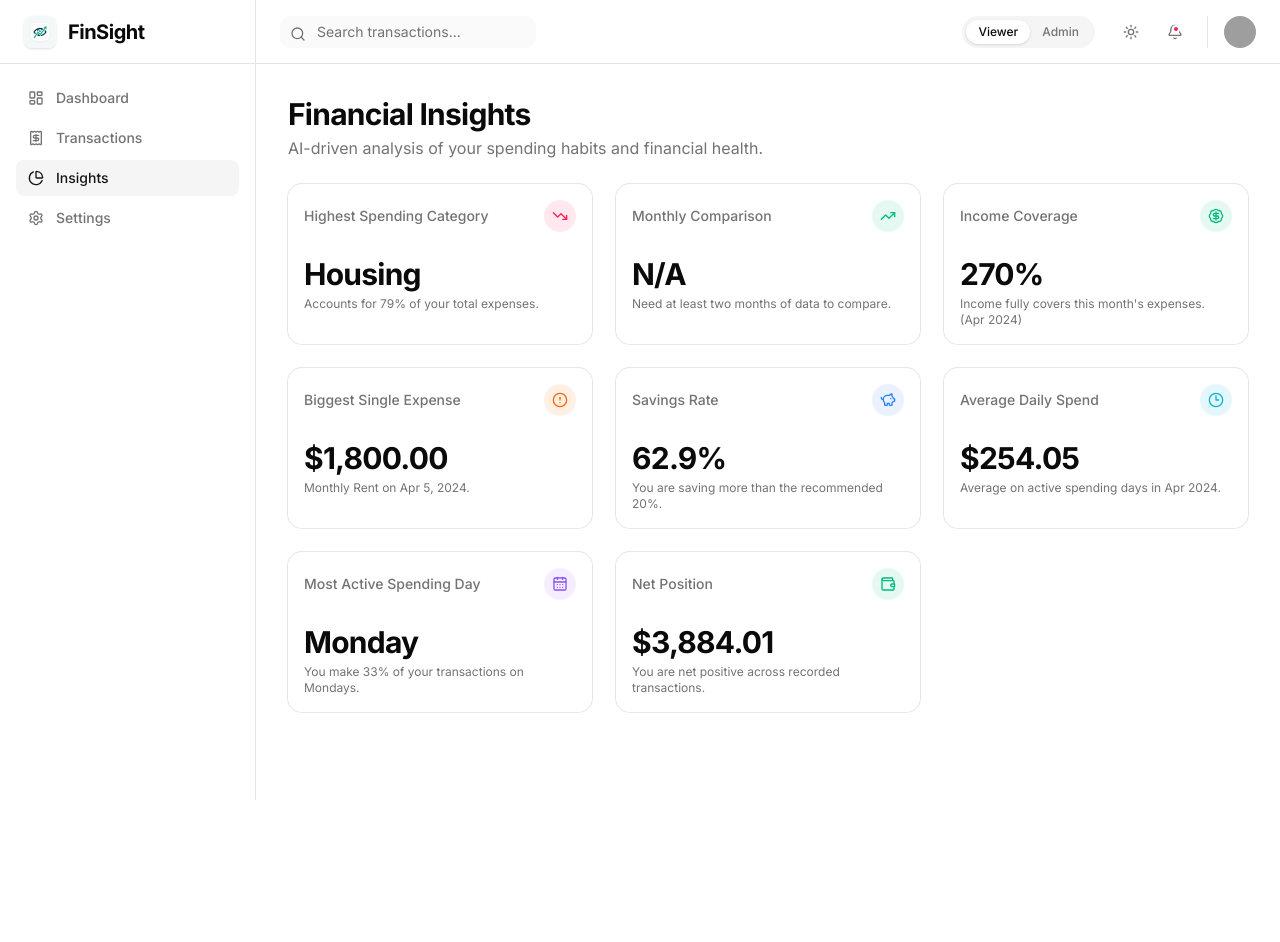
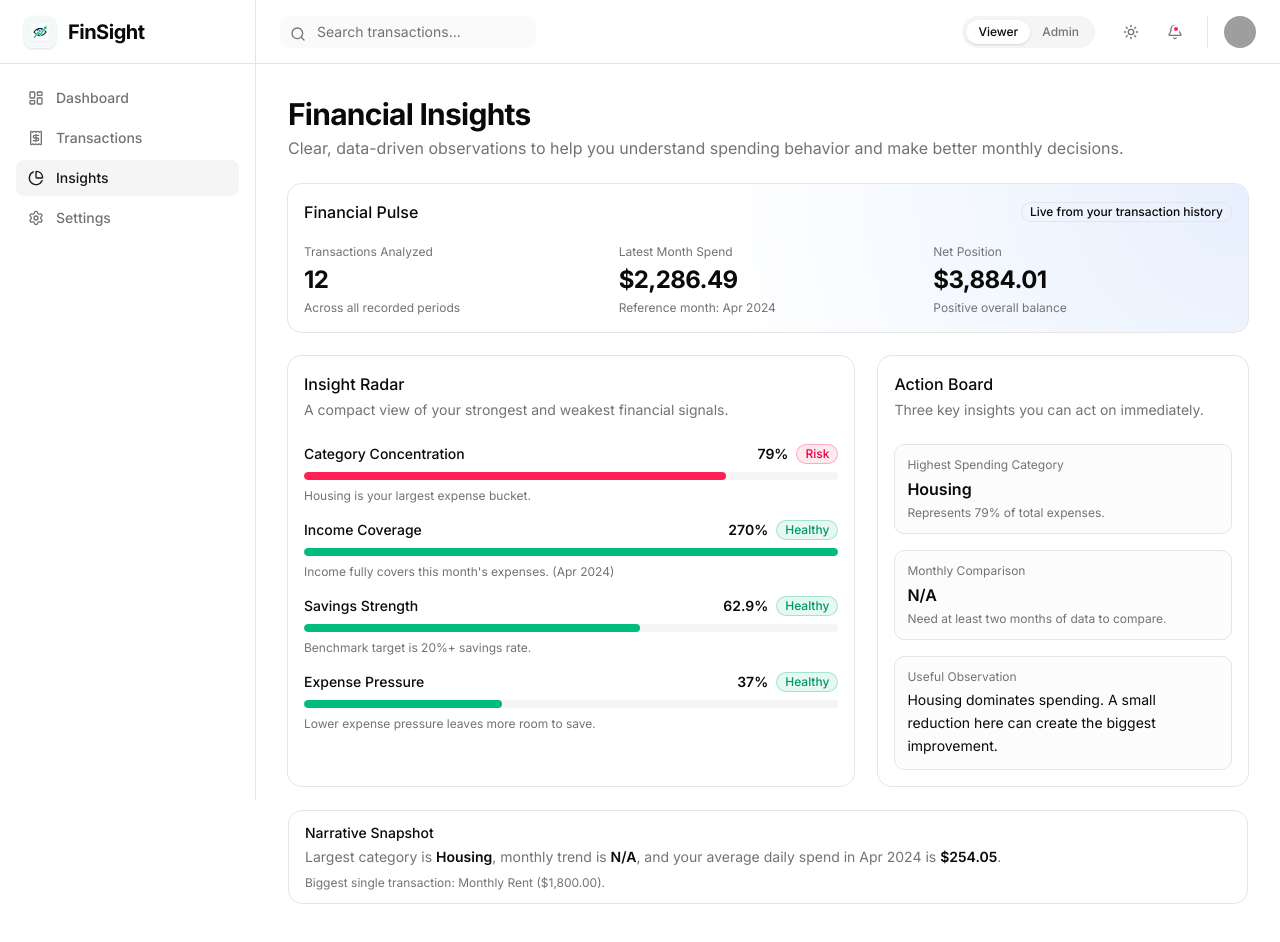
Before and after one commit to nksmanya/FinSight, a Next.js app: page /insights in a window 1280 px wide. Shown: the top 942 px of the page. Before the commit the page ends 800 px from the top, so only its background shows below. Built offline with nearby package versions, Linux system fonts and the light colour scheme; grey boxes are pictures that could not be loaded.

Commit message:
Updated the insights page

```diff
--- a/app/insights/page.tsx
+++ b/app/insights/page.tsx
@@ -6,7 +6,7 @@ export default function InsightsPage() {
       <div>
         <h1 className="text-3xl font-bold tracking-tight">Financial Insights</h1>
         <p className="text-muted-foreground mt-1">
-          AI-driven analysis of your spending habits and financial health.
+          Clear, data-driven observations to help you understand spending behavior and make better monthly decisions.
         </p>
       </div>
 
--- a/components/insights/InsightCard.tsx
+++ b/components/insights/InsightCard.tsx
@@ -1,4 +1,5 @@
 import { Card, CardContent, CardHeader, CardTitle } from '@/components/ui/card';
+import { Badge } from '@/components/ui/badge';
 import { cn } from '@/lib/utils';
 import { LucideIcon } from 'lucide-react';
 
@@ -6,28 +7,60 @@ interface InsightCardProps {
   title: string;
   value: string;
   description: string;
+  recommendation?: string;
+  priority?: 'high' | 'medium' | 'low';
   icon: LucideIcon;
   colorClass: string;
 }
 
-export function InsightCard({ title, value, description, icon: Icon, colorClass }: InsightCardProps) {
+export function InsightCard({
+  title,
+  value,
+  description,
+  recommendation,
+  priority = 'low',
+  icon: Icon,
+  colorClass,
+}: InsightCardProps) {
+  const priorityLabel =
+    priority === 'high' ? 'High Priority' : priority === 'medium' ? 'Watchlist' : 'Stable';
+
+  const priorityClass =
+    priority === 'high'
+      ? 'bg-rose-500/10 text-rose-600 border-rose-500/30'
+      : priority === 'medium'
+        ? 'bg-amber-500/10 text-amber-600 border-amber-500/30'
+        : 'bg-emerald-500/10 text-emerald-600 border-emerald-500/30';
+
   return (
-    <Card className="overflow-hidden hover:border-primary/50 transition-colors">
-      <CardHeader className="flex flex-row items-center justify-between pb-2">
-        <CardTitle className="text-sm font-medium text-muted-foreground">
-          {title}
-        </CardTitle>
-        <div className={cn("p-2 rounded-full bg-opacity-10", colorClass)}>
-          <Icon className={cn("h-4 w-4")} />
+    <Card className="h-full overflow-hidden border-border/70 hover:border-primary/50 hover:shadow-sm transition-all duration-200">
+      <CardHeader className="pb-2">
+        <div className="flex items-center justify-between gap-3">
+          <CardTitle className="text-sm font-medium text-muted-foreground">
+            {title}
+          </CardTitle>
+          <Badge variant="outline" className={cn('text-[11px] px-2 py-0.5', priorityClass)}>
+            {priorityLabel}
+          </Badge>
+        </div>
+        <div className="mt-2 inline-flex">
+          <div className={cn("p-2 rounded-full ring-1 ring-border/40", colorClass)}>
+            <Icon className={cn("h-4 w-4")} />
+          </div>
         </div>
       </CardHeader>
-      <CardContent>
-        <div className="text-2xl md:text-3xl font-bold tracking-tight mb-1">
+      <CardContent className="space-y-2.5">
+        <div className="text-2xl md:text-3xl font-bold tracking-tight leading-tight break-words">
           {value}
         </div>
-        <p className="text-xs text-muted-foreground">
+        <p className="text-xs md:text-sm text-muted-foreground leading-relaxed">
           {description}
         </p>
+        {recommendation ? (
+          <p className="text-xs md:text-sm font-medium text-foreground/90 bg-muted/50 rounded-md px-2.5 py-2">
+            {recommendation}
+          </p>
+        ) : null}
       </CardContent>
     </Card>
   );
--- a/components/insights/InsightsGrid.tsx
+++ b/components/insights/InsightsGrid.tsx
@@ -1,19 +1,51 @@
 'use client';
 
-import { InsightCard } from './InsightCard';
 import {
   TrendingUp,
   TrendingDown,
   PiggyBank,
   CalendarDays,
-  Wallet,
-  AlertCircle,
-  Activity,
-  Clock3,
-  BadgeDollarSign,
+  Sparkles,
+  CircleAlert,
 } from 'lucide-react';
 import { formatCurrency } from '@/lib/mock-data';
 import { useGlobalTransactions } from '@/context/TransactionContext';
+import { Card, CardContent, CardHeader, CardTitle } from '@/components/ui/card';
+import { Badge } from '@/components/ui/badge';
+
+type SignalTone = 'good' | 'watch' | 'risk';
+
+interface Signal {
+  title: string;
+  percent: number;
+  valueLabel: string;
+  tone: SignalTone;
+  note: string;
+}
+
+function getToneClasses(tone: SignalTone) {
+  if (tone === 'good') {
+    return {
+      badge: 'bg-emerald-500/10 text-emerald-600 border-emerald-500/30',
+      bar: 'bg-emerald-500',
+      label: 'Healthy',
+    };
+  }
+
+  if (tone === 'watch') {
+    return {
+      badge: 'bg-amber-500/10 text-amber-600 border-amber-500/30',
+      bar: 'bg-amber-500',
+      label: 'Watch',
+    };
+  }
+
+  return {
+    badge: 'bg-rose-500/10 text-rose-600 border-rose-500/30',
+    bar: 'bg-rose-500',
+    label: 'Risk',
+  };
+}
 
 export function InsightsGrid() {
   const { data } = useGlobalTransactions();
@@ -140,85 +172,161 @@ export function InsightsGrid() {
   const dailyBurnRate = daysWithExpenseEntries > 0 ? currentMonthExpenses / daysWithExpenseEntries : 0;
 
   const monthlyLabel = latestDate.toLocaleDateString('en-US', { month: 'short', year: 'numeric' });
+  const netPosition = totalIncome - totalExpenses;
 
-  const insights = [
+  const expenseRatio = totalIncome > 0 ? (totalExpenses / totalIncome) * 100 : 0;
+  const coveragePercent = currentMonthExpenses > 0 ? Math.min(200, incomeCoverage) : 0;
+  const savingsPercentNormalized = totalIncome > 0 ? Math.min(100, Math.max(0, savingsRate)) : 0;
+
+  const signals: Signal[] = [
     {
-      title: 'Highest Spending Category',
-      value: topCategory,
-      description: expenses.length > 0 ? `Accounts for ${topCategoryPercentage}% of your total expenses.` : 'No expenses recorded yet.',
-      icon: TrendingDown,
-      colorClass: 'bg-rose-500/10 text-rose-500 [&>svg]:text-rose-500',
-    },
-    {
-      title: 'Monthly Comparison',
-      value: monthlyComparisonStr,
-      description: monthlyComparisonDesc,
-      icon: monthlyChange > 0 ? Activity : TrendingUp,
-      colorClass: monthlyChange > 0 ? 'bg-orange-500/10 text-orange-500 [&>svg]:text-orange-500' : 'bg-emerald-500/10 text-emerald-500 [&>svg]:text-emerald-500',
+      title: 'Category Concentration',
+      percent: topCategoryPercentage,
+      valueLabel: `${topCategoryPercentage}%`,
+      tone: topCategoryPercentage >= 40 ? 'risk' : topCategoryPercentage >= 25 ? 'watch' : 'good',
+      note: expenses.length > 0
+        ? `${topCategory} is your largest expense bucket.`
+        : 'Add expense entries to detect concentration.',
     },
     {
       title: 'Income Coverage',
-      value: currentMonthExpenses > 0 ? `${incomeCoverage.toFixed(0)}%` : 'N/A',
-      description: `${incomeCoverageDesc} (${monthlyLabel})`,
-      icon: BadgeDollarSign,
-      colorClass: incomeCoverage >= 100
-        ? 'bg-emerald-500/10 text-emerald-500 [&>svg]:text-emerald-500'
-        : 'bg-amber-500/10 text-amber-500 [&>svg]:text-amber-500',
+      percent: Math.min(100, coveragePercent),
+      valueLabel: currentMonthExpenses > 0 ? `${incomeCoverage.toFixed(0)}%` : 'N/A',
+      tone: currentMonthExpenses === 0 ? 'watch' : incomeCoverage >= 100 ? 'good' : 'risk',
+      note: `${incomeCoverageDesc} (${monthlyLabel})`,
     },
     {
-      title: 'Biggest Single Expense',
-      value: biggestExpense ? formatCurrency(biggestExpense.amount) : '$0.00',
-      description: biggestExpense
-        ? `${biggestExpense.description} on ${new Date(biggestExpense.date).toLocaleDateString('en-US', { month: 'short', day: 'numeric', year: 'numeric' })}.`
-        : 'No expenses yet.',
-      icon: AlertCircle,
-      colorClass: 'bg-orange-500/10 text-orange-500 [&>svg]:text-orange-500',
+      title: 'Savings Strength',
+      percent: savingsPercentNormalized,
+      valueLabel: totalIncome > 0 ? `${savingsRate.toFixed(1)}%` : 'N/A',
+      tone: totalIncome === 0 ? 'watch' : savingsRate >= 20 ? 'good' : 'risk',
+      note: totalIncome > 0
+        ? 'Benchmark target is 20%+ savings rate.'
+        : 'Add income entries to measure savings strength.',
     },
     {
-      title: 'Savings Rate',
-      value: totalIncome > 0 ? `${savingsRate.toFixed(1)}%` : 'N/A',
-      description: totalIncome > 0
-        ? savingsRate > 20
-          ? 'You are saving more than the recommended 20%.'
-          : 'Consider finding areas to cut costs to reach 20%.'
-        : 'Add income entries to calculate savings rate.',
-      icon: PiggyBank,
-      colorClass: 'bg-blue-500/10 text-blue-500 [&>svg]:text-blue-500',
+      title: 'Expense Pressure',
+      percent: Math.min(100, expenseRatio),
+      valueLabel: totalIncome > 0 ? `${expenseRatio.toFixed(0)}%` : 'N/A',
+      tone: totalIncome === 0 ? 'watch' : expenseRatio > 90 ? 'risk' : expenseRatio > 70 ? 'watch' : 'good',
+      note: totalIncome > 0
+        ? 'Lower expense pressure leaves more room to save.'
+        : 'Add income entries to unlock this signal.',
     },
-    {
-      title: 'Average Daily Spend',
-      value: daysWithExpenseEntries > 0 ? formatCurrency(dailyBurnRate) : 'N/A',
-      description: daysWithExpenseEntries > 0
-        ? `Average on active spending days in ${monthlyLabel}.`
-        : `No expense activity in ${monthlyLabel}.`,
-      icon: Clock3,
-      colorClass: 'bg-cyan-500/10 text-cyan-500 [&>svg]:text-cyan-500',
-    },
-    {
-      title: 'Most Active Spending Day',
-      value: topDayName,
-      description: expenses.length > 0 ? `You make ${topDayPercentage}% of your transactions on ${topDayName}s.` : 'Insufficient data.',
-      icon: CalendarDays,
-      colorClass: 'bg-violet-500/10 text-violet-500 [&>svg]:text-violet-500',
-    },
-    {
-      title: 'Net Position',
-      value: formatCurrency(totalIncome - totalExpenses),
-      description: totalIncome >= totalExpenses
-        ? 'You are net positive across recorded transactions.'
-        : 'Expenses currently exceed income in recorded transactions.',
-      icon: Wallet,
-      colorClass: totalIncome >= totalExpenses
-        ? 'bg-emerald-500/10 text-emerald-500 [&>svg]:text-emerald-500'
-        : 'bg-rose-500/10 text-rose-500 [&>svg]:text-rose-500',
-    }
   ];
 
+  const usefulObservation =
+    topCategoryPercentage >= 45
+      ? `${topCategory} dominates spending. A small reduction here can create the biggest improvement.`
+      : monthlyChange > 10
+        ? 'Monthly spending is accelerating. Review recent variable expenses before month-end.'
+        : netPosition >= 0
+          ? 'Your overall net position is positive. Focus on consistency to keep momentum.'
+          : 'Expenses are outpacing income. Prioritize high-impact cuts in top categories.';
+
   return (
-    <div className="grid grid-cols-1 md:grid-cols-2 xl:grid-cols-3 gap-6">
-      {insights.map((insight) => (
-        <InsightCard key={insight.title} {...insight} />
-      ))}
+    <div className="space-y-6">
+      <Card className="relative overflow-hidden border-border/70">
+        <div className="pointer-events-none absolute inset-0 bg-[radial-gradient(circle_at_top_right,rgba(59,130,246,0.12),transparent_55%)]" />
+        <CardHeader className="relative pb-1">
+          <div className="flex items-center justify-between gap-3">
+            <CardTitle className="text-base">Financial Pulse</CardTitle>
+            <Badge variant="outline" className="text-xs">Live from your transaction history</Badge>
+          </div>
+        </CardHeader>
+        <CardContent className="relative grid grid-cols-1 md:grid-cols-3 gap-4">
+          <div>
+            <p className="text-xs text-muted-foreground">Transactions Analyzed</p>
+            <p className="text-2xl font-bold tracking-tight mt-1">{data.length}</p>
+            <p className="text-xs text-muted-foreground mt-1">Across all recorded periods</p>
+          </div>
+
+          <div>
+            <p className="text-xs text-muted-foreground">Latest Month Spend</p>
+            <p className="text-2xl font-bold tracking-tight mt-1">{formatCurrency(currentMonthExpenses)}</p>
+            <p className="text-xs text-muted-foreground mt-1">Reference month: {monthlyLabel}</p>
+          </div>
+
+          <div>
+            <p className="text-xs text-muted-foreground">Net Position</p>
+            <p className="text-2xl font-bold tracking-tight mt-1">{formatCurrency(netPosition)}</p>
+            <p className="text-xs text-muted-foreground mt-1">
+              {netPosition >= 0 ? 'Positive overall balance' : 'Negative overall balance'}
+            </p>
+          </div>
+        </CardContent>
+      </Card>
+
+      <div className="grid grid-cols-1 lg:grid-cols-5 gap-6">
+        <Card className="lg:col-span-3 border-border/70">
+          <CardHeader className="pb-2">
+            <CardTitle className="text-base">Insight Radar</CardTitle>
+            <p className="text-sm text-muted-foreground">A compact view of your strongest and weakest financial signals.</p>
+          </CardHeader>
+          <CardContent className="space-y-4">
+            {signals.map((signal) => {
+              const tone = getToneClasses(signal.tone);
+              return (
+                <div key={signal.title} className="space-y-2">
+                  <div className="flex items-center justify-between gap-3">
+                    <p className="text-sm font-medium">{signal.title}</p>
+                    <div className="flex items-center gap-2">
+                      <span className="text-sm font-semibold">{signal.valueLabel}</span>
+                      <Badge variant="outline" className={tone.badge}>{tone.label}</Badge>
+                    </div>
+                  </div>
+                  <div className="h-2 rounded-full bg-muted overflow-hidden">
+                    <div
+                      className={`h-full rounded-full transition-all ${tone.bar}`}
+                      style={{ width: `${Math.min(100, Math.max(0, signal.percent))}%` }}
+                    />
+                  </div>
+                  <p className="text-xs text-muted-foreground">{signal.note}</p>
+                </div>
+              );
+            })}
+          </CardContent>
+        </Card>
+
+        <Card className="lg:col-span-2 border-border/70">
+          <CardHeader className="pb-2">
+            <CardTitle className="text-base">Action Board</CardTitle>
+            <p className="text-sm text-muted-foreground">Three key insights you can act on immediately.</p>
+          </CardHeader>
+          <CardContent className="space-y-4">
+            <div className="rounded-lg border p-3 bg-muted/30">
+              <p className="text-xs text-muted-foreground">Highest Spending Category</p>
+              <p className="text-base font-semibold mt-1">{topCategory}</p>
+              <p className="text-xs text-muted-foreground mt-1">Represents {topCategoryPercentage}% of total expenses.</p>
+            </div>
+
+            <div className="rounded-lg border p-3 bg-muted/30">
+              <p className="text-xs text-muted-foreground">Monthly Comparison</p>
+              <p className="text-base font-semibold mt-1">{monthlyComparisonStr}</p>
+              <p className="text-xs text-muted-foreground mt-1">{monthlyComparisonDesc}</p>
+            </div>
+
+            <div className="rounded-lg border p-3 bg-muted/30">
+              <p className="text-xs text-muted-foreground">Useful Observation</p>
+              <p className="text-sm mt-1 leading-relaxed">{usefulObservation}</p>
+            </div>
+          </CardContent>
+        </Card>
+      </div>
+
+      <div className="rounded-xl border bg-card px-4 py-3">
+        <p className="text-sm font-medium">Narrative Snapshot</p>
+        <p className="text-sm text-muted-foreground mt-1">
+          Largest category is <span className="font-semibold text-foreground">{topCategory}</span>, monthly trend is{' '}
+          <span className="font-semibold text-foreground">{monthlyComparisonStr}</span>, and your average daily spend in {monthlyLabel} is{' '}
+          <span className="font-semibold text-foreground">{daysWithExpenseEntries > 0 ? formatCurrency(dailyBurnRate) : 'N/A'}</span>.
+        </p>
+        {biggestExpense ? (
+          <p className="text-xs text-muted-foreground mt-2">
+            Biggest single transaction: {biggestExpense.description} ({formatCurrency(biggestExpense.amount)}).
+          </p>
+        ) : null}
+      </div>
     </div>
   );
 }
```
Also changed, not shown: components/layout/AppShell.tsx (+5 -3 lines), components/layout/Header.tsx (+11 -7 lines), components/layout/Sidebar.tsx (+32 -5 lines).
